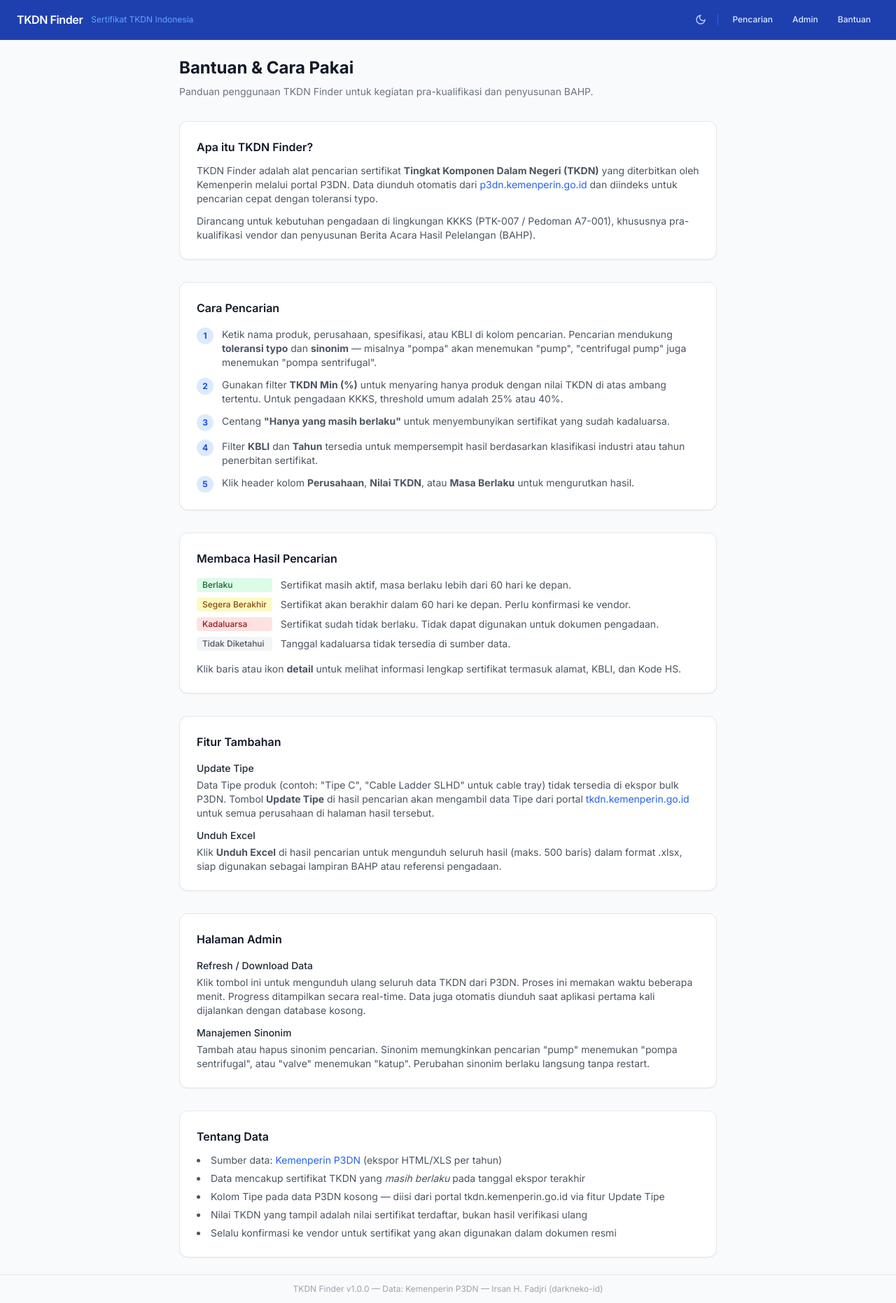
After one commit to darkneko-id/apdn_app, a FastAPI app: template src/tkdn_finder/templates/bantuan.html in a window 1280 px wide. The commit adds this page. Shown: the whole page at 70% size. Run offline with FastAPI, Linux system fonts and the light colour scheme; the template is opened without the code that fills it, so the values that code supplies are empty; some libraries are stand-ins or nearby versions.

Commit message:
feat: add Bantuan (Help) page with usage guide

```diff
--- a/src/tkdn_finder/main.py
+++ b/src/tkdn_finder/main.py
@@ -13,7 +13,7 @@ from fastapi.templating import Jinja2Templates
 
 from .config import get_settings
 from .db import get_connection, init_db
-from .routes import admin, detail, export, health, search
+from .routes import admin, bantuan, detail, export, health, search
 from .scheduler import create_scheduler
 from .synonyms import seed_default_synonyms
 
@@ -77,6 +77,7 @@ def create_app() -> FastAPI:
     app.include_router(export.router)
     app.include_router(admin.router, prefix="/admin")
     app.include_router(health.router)
+    app.include_router(bantuan.router)
 
     # --- Startup / shutdown lifecycle ---
     @app.on_event("startup")
--- /dev/null
+++ b/src/tkdn_finder/templates/bantuan.html
@@ -0,0 +1,119 @@
+{% extends "base.html" %}
+{% block title %}Bantuan — TKDN Finder{% endblock %}
+
+{% block content %}
+<div class="max-w-3xl mx-auto space-y-8">
+
+  <div>
+    <h1 class="text-2xl font-bold text-gray-900 dark:text-gray-100">Bantuan & Cara Pakai</h1>
+    <p class="mt-2 text-sm text-gray-500 dark:text-gray-400">
+      Panduan penggunaan TKDN Finder untuk kegiatan pra-kualifikasi dan penyusunan BAHP.
+    </p>
+  </div>
+
+  <!-- Apa itu TKDN Finder -->
+  <section class="bg-white dark:bg-gray-900 rounded-xl border border-gray-200 dark:border-gray-800 p-6 shadow-sm space-y-3">
+    <h2 class="text-base font-semibold text-gray-900 dark:text-gray-100">Apa itu TKDN Finder?</h2>
+    <p class="text-sm text-gray-600 dark:text-gray-400">
+      TKDN Finder adalah alat pencarian sertifikat <strong>Tingkat Komponen Dalam Negeri (TKDN)</strong>
+      yang diterbitkan oleh Kemenperin melalui portal P3DN. Data diunduh otomatis dari
+      <a href="https://p3dn.kemenperin.go.id" class="text-blue-600 dark:text-blue-400 hover:underline" target="_blank">p3dn.kemenperin.go.id</a>
+      dan diindeks untuk pencarian cepat dengan toleransi typo.
+    </p>
+    <p class="text-sm text-gray-600 dark:text-gray-400">
+      Dirancang untuk kebutuhan pengadaan di lingkungan KKKS (PTK-007 / Pedoman A7-001), khususnya
+      pra-kualifikasi vendor dan penyusunan Berita Acara Hasil Pelelangan (BAHP).
+    </p>
+  </section>
+
+  <!-- Pencarian -->
+  <section class="bg-white dark:bg-gray-900 rounded-xl border border-gray-200 dark:border-gray-800 p-6 shadow-sm space-y-4">
+    <h2 class="text-base font-semibold text-gray-900 dark:text-gray-100">Cara Pencarian</h2>
+    <div class="space-y-3 text-sm text-gray-600 dark:text-gray-400">
+      <div class="flex gap-3">
+        <span class="shrink-0 w-6 h-6 rounded-full bg-blue-100 dark:bg-blue-900/40 text-blue-700 dark:text-blue-300 text-xs font-bold flex items-center justify-center">1</span>
+        <p>Ketik nama produk, perusahaan, spesifikasi, atau KBLI di kolom pencarian. Pencarian mendukung <strong>toleransi typo</strong> dan <strong>sinonim</strong> — misalnya "pompa" akan menemukan "pump", "centrifugal pump" juga menemukan "pompa sentrifugal".</p>
+      </div>
+      <div class="flex gap-3">
+        <span class="shrink-0 w-6 h-6 rounded-full bg-blue-100 dark:bg-blue-900/40 text-blue-700 dark:text-blue-300 text-xs font-bold flex items-center justify-center">2</span>
+        <p>Gunakan filter <strong>TKDN Min (%)</strong> untuk menyaring hanya produk dengan nilai TKDN di atas ambang tertentu. Untuk pengadaan KKKS, threshold umum adalah 25% atau 40%.</p>
+      </div>
+      <div class="flex gap-3">
+        <span class="shrink-0 w-6 h-6 rounded-full bg-blue-100 dark:bg-blue-900/40 text-blue-700 dark:text-blue-300 text-xs font-bold flex items-center justify-center">3</span>
+        <p>Centang <strong>"Hanya yang masih berlaku"</strong> untuk menyembunyikan sertifikat yang sudah kadaluarsa.</p>
+      </div>
+      <div class="flex gap-3">
+        <span class="shrink-0 w-6 h-6 rounded-full bg-blue-100 dark:bg-blue-900/40 text-blue-700 dark:text-blue-300 text-xs font-bold flex items-center justify-center">4</span>
+        <p>Filter <strong>KBLI</strong> dan <strong>Tahun</strong> tersedia untuk mempersempit hasil berdasarkan klasifikasi industri atau tahun penerbitan sertifikat.</p>
+      </div>
+      <div class="flex gap-3">
+        <span class="shrink-0 w-6 h-6 rounded-full bg-blue-100 dark:bg-blue-900/40 text-blue-700 dark:text-blue-300 text-xs font-bold flex items-center justify-center">5</span>
+        <p>Klik header kolom <strong>Perusahaan</strong>, <strong>Nilai TKDN</strong>, atau <strong>Masa Berlaku</strong> untuk mengurutkan hasil.</p>
+      </div>
+    </div>
+  </section>
+
+  <!-- Membaca Hasil -->
+  <section class="bg-white dark:bg-gray-900 rounded-xl border border-gray-200 dark:border-gray-800 p-6 shadow-sm space-y-4">
+    <h2 class="text-base font-semibold text-gray-900 dark:text-gray-100">Membaca Hasil Pencarian</h2>
+    <div class="space-y-2 text-sm text-gray-600 dark:text-gray-400">
+      <div class="grid grid-cols-[auto_1fr] gap-x-3 gap-y-2">
+        <span class="inline-flex items-center px-2 py-0.5 rounded text-xs font-medium bg-green-100 dark:bg-green-900/40 text-green-800 dark:text-green-300 whitespace-nowrap">Berlaku</span>
+        <span>Sertifikat masih aktif, masa berlaku lebih dari 60 hari ke depan.</span>
+        <span class="inline-flex items-center px-2 py-0.5 rounded text-xs font-medium bg-yellow-100 dark:bg-yellow-900/40 text-yellow-800 dark:text-yellow-300 whitespace-nowrap">Segera Berakhir</span>
+        <span>Sertifikat akan berakhir dalam 60 hari ke depan. Perlu konfirmasi ke vendor.</span>
+        <span class="inline-flex items-center px-2 py-0.5 rounded text-xs font-medium bg-red-100 dark:bg-red-900/40 text-red-800 dark:text-red-300 whitespace-nowrap">Kadaluarsa</span>
+        <span>Sertifikat sudah tidak berlaku. Tidak dapat digunakan untuk dokumen pengadaan.</span>
+        <span class="inline-flex items-center px-2 py-0.5 rounded text-xs font-medium bg-gray-100 dark:bg-gray-800 text-gray-600 dark:text-gray-400 whitespace-nowrap">Tidak Diketahui</span>
+        <span>Tanggal kadaluarsa tidak tersedia di sumber data.</span>
+      </div>
+    </div>
+    <p class="text-sm text-gray-600 dark:text-gray-400">
+      Klik baris atau ikon <strong>detail</strong> untuk melihat informasi lengkap sertifikat termasuk alamat, KBLI, dan Kode HS.
+    </p>
+  </section>
+
+  <!-- Fitur Tambahan -->
+  <section class="bg-white dark:bg-gray-900 rounded-xl border border-gray-200 dark:border-gray-800 p-6 shadow-sm space-y-4">
+    <h2 class="text-base font-semibold text-gray-900 dark:text-gray-100">Fitur Tambahan</h2>
+    <div class="space-y-3 text-sm text-gray-600 dark:text-gray-400">
+      <div>
+        <p class="font-medium text-gray-800 dark:text-gray-200 mb-1">Update Tipe</p>
+        <p>Data Tipe produk (contoh: "Tipe C", "Cable Ladder SLHD" untuk cable tray) tidak tersedia di ekspor bulk P3DN. Tombol <strong>Update Tipe</strong> di hasil pencarian akan mengambil data Tipe dari portal <a href="https://tkdn.kemenperin.go.id" class="text-blue-600 dark:text-blue-400 hover:underline" target="_blank">tkdn.kemenperin.go.id</a> untuk semua perusahaan di halaman hasil tersebut.</p>
+      </div>
+      <div>
+        <p class="font-medium text-gray-800 dark:text-gray-200 mb-1">Unduh Excel</p>
+        <p>Klik <strong>Unduh Excel</strong> di hasil pencarian untuk mengunduh seluruh hasil (maks. 500 baris) dalam format .xlsx, siap digunakan sebagai lampiran BAHP atau referensi pengadaan.</p>
+      </div>
+    </div>
+  </section>
+
+  <!-- Admin -->
+  <section class="bg-white dark:bg-gray-900 rounded-xl border border-gray-200 dark:border-gray-800 p-6 shadow-sm space-y-4">
+    <h2 class="text-base font-semibold text-gray-900 dark:text-gray-100">Halaman Admin</h2>
+    <div class="space-y-3 text-sm text-gray-600 dark:text-gray-400">
+      <div>
+        <p class="font-medium text-gray-800 dark:text-gray-200 mb-1">Refresh / Download Data</p>
+        <p>Klik tombol ini untuk mengunduh ulang seluruh data TKDN dari P3DN. Proses ini memakan waktu beberapa menit. Progress ditampilkan secara real-time. Data juga otomatis diunduh saat aplikasi pertama kali dijalankan dengan database kosong.</p>
+      </div>
+      <div>
+        <p class="font-medium text-gray-800 dark:text-gray-200 mb-1">Manajemen Sinonim</p>
+        <p>Tambah atau hapus sinonim pencarian. Sinonim memungkinkan pencarian "pump" menemukan "pompa sentrifugal", atau "valve" menemukan "katup". Perubahan sinonim berlaku langsung tanpa restart.</p>
+      </div>
+    </div>
+  </section>
+
+  <!-- Tentang Data -->
+  <section class="bg-white dark:bg-gray-900 rounded-xl border border-gray-200 dark:border-gray-800 p-6 shadow-sm space-y-3">
+    <h2 class="text-base font-semibold text-gray-900 dark:text-gray-100">Tentang Data</h2>
+    <ul class="text-sm text-gray-600 dark:text-gray-400 space-y-1.5 list-disc list-inside">
+      <li>Sumber data: <a href="https://p3dn.kemenperin.go.id/rekap.php" class="text-blue-600 dark:text-blue-400 hover:underline" target="_blank">Kemenperin P3DN</a> (ekspor HTML/XLS per tahun)</li>
+      <li>Data mencakup sertifikat TKDN yang <em>masih berlaku</em> pada tanggal ekspor terakhir</li>
+      <li>Kolom Tipe pada data P3DN kosong — diisi dari portal tkdn.kemenperin.go.id via fitur Update Tipe</li>
+      <li>Nilai TKDN yang tampil adalah nilai sertifikat terdaftar, bukan hasil verifikasi ulang</li>
+      <li>Selalu konfirmasi ke vendor untuk sertifikat yang akan digunakan dalam dokumen resmi</li>
+    </ul>
+  </section>
+
+</div>
+{% endblock %}
--- a/src/tkdn_finder/templates/base.html
+++ b/src/tkdn_finder/templates/base.html
@@ -78,6 +78,7 @@
                     <div class="w-px h-4 bg-blue-600 dark:bg-gray-700 mx-1"></div>
                     <a href="/" class="px-3 py-1.5 text-xs font-medium text-blue-100 dark:text-gray-400 hover:text-white dark:hover:text-gray-200 hover:bg-blue-700 dark:hover:bg-gray-800 rounded-md transition-colors">Pencarian</a>
                     <a href="/admin" class="px-3 py-1.5 text-xs font-medium text-blue-100 dark:text-gray-400 hover:text-white dark:hover:text-gray-200 hover:bg-blue-700 dark:hover:bg-gray-800 rounded-md transition-colors">Admin</a>
+                    <a href="/bantuan" class="px-3 py-1.5 text-xs font-medium text-blue-100 dark:text-gray-400 hover:text-white dark:hover:text-gray-200 hover:bg-blue-700 dark:hover:bg-gray-800 rounded-md transition-colors">Bantuan</a>
                 </div>
             </div>
         </div>
```
Also changed, not shown: src/tkdn_finder/routes/bantuan.py (added, +14 -0 lines).
